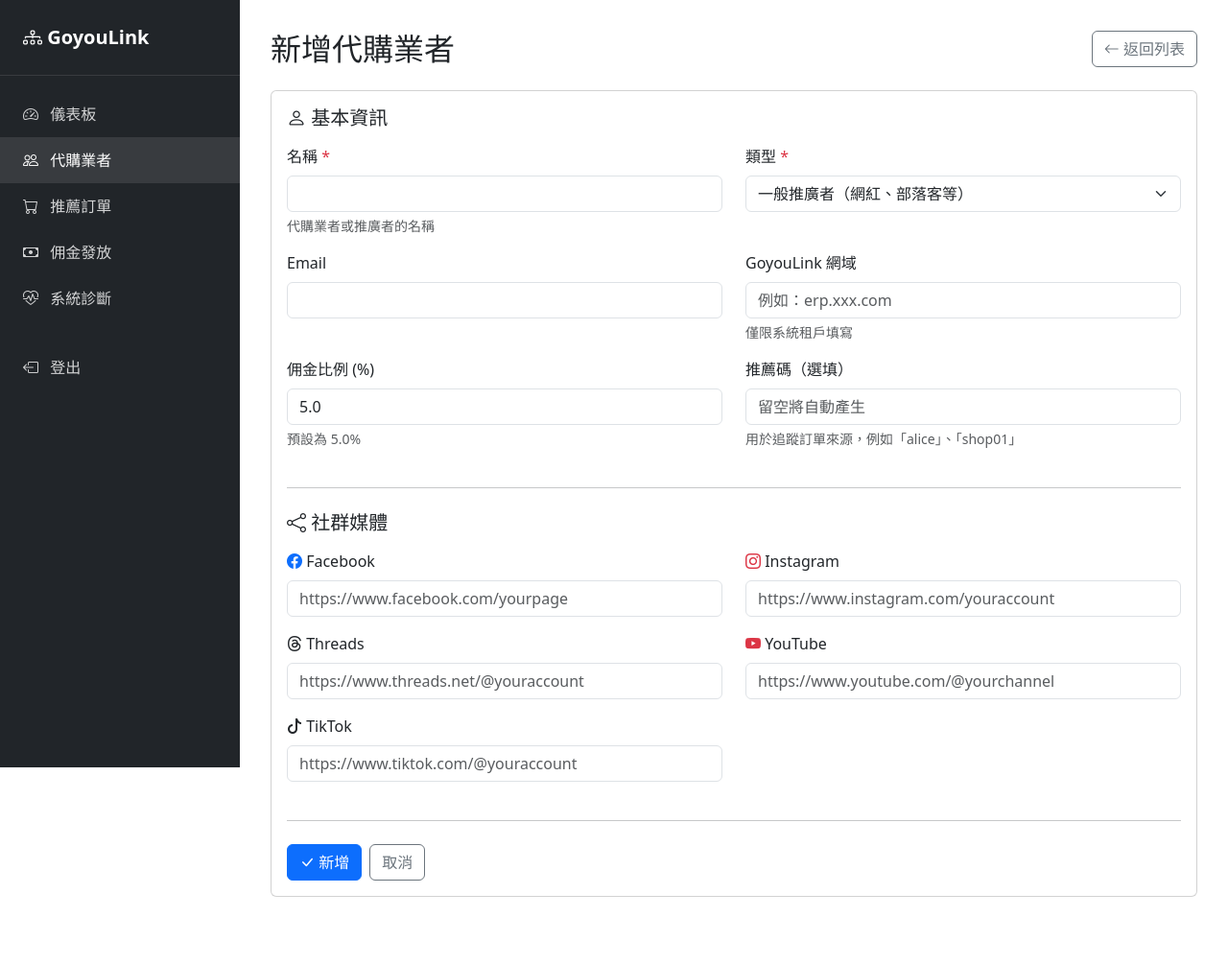
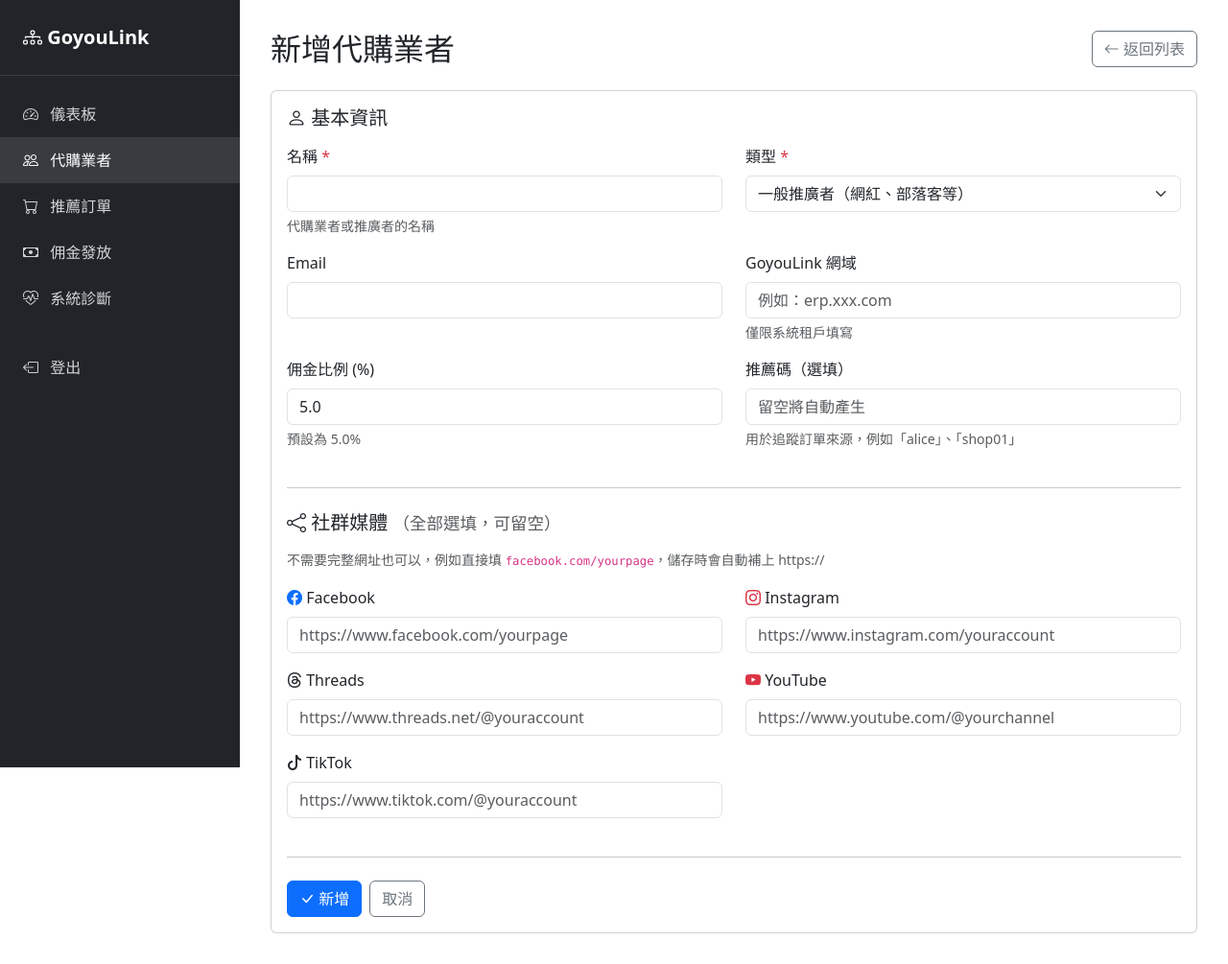
Before and after one commit to fwtjapan/share, a Flask app: page /admin/affiliates/create in a window 1280 px wide. Shown: the whole page at 96% size. Before the commit the page ends 935 px from the top, so only its background shows below. Run offline with Flask 3, Linux system fonts and the light colour scheme; the visitor is signed in with stand-in values (Sample User, id 1).

Commit message:
社群媒體欄位改為真正選填，並修正兩個資料遺失問題
1. 表單顯示字串 "None"、且無法儲存
   affiliate_form.html 用 {{ affiliate.social_facebook if affiliate else '' }}，
   欄位為 NULL 時 Jinja 會把 Python 的 None 印成字串 "None"。
   搭配 type="url"，瀏覽器判定 "None" 不是合法網址而擋住送出，
   五個社群欄位等於變相必填 —— 使用者必須手動清掉每一格才能存檔。
   改為 (affiliate.social_x or '')，並把 type="url" 改成 type="text"。

2. 代購業者儲存個人資料會清空社群連結（資料遺失）
   routes/affiliate.py 的 profile() 無條件寫入五個社群欄位，
   但 profile.html 的表單根本沒有這些輸入框，request.form.get() 一律回傳
   None —— 代購業者每按一次「儲存變更」，管理員幫他設定的社群連結就全被
   清成 NULL。改為只更新表單實際送出的欄位。

3. 新增 models.normalize_url()
   空字串、純空白、字串 "None" 一律轉成 NULL（避免髒資料進資料庫）；
   沒有 scheme 時自動補上 https://，讓使用者可以直接填
   facebook.com/yourpage 而不必打完整網址。
   admin 的新增/編輯與 partner 的個人資料都套用。

4. 表單標示「全部選填，可留空」，並說明可省略 https://。

驗證：normalize_url 9 種輸入、留空新增、省略 scheme、編輯表單不再出現
"None"、以及代購業者存檔不清空社群連結，共 5 組測試全部通過；
既有的金額邏輯、路由、開機、診斷頁、中文商品連結測試亦全數通過。

```diff
--- a/routes/admin.py
+++ b/routes/admin.py
@@ -7,7 +7,7 @@ from models import (
     get_all_affiliates, get_affiliate_by_id, create_affiliate, update_affiliate,
     get_all_orders, update_order_status,
     get_all_payouts, create_payout,
-    get_dashboard_stats, get_affiliate_summary
+    get_dashboard_stats, get_affiliate_summary, normalize_url
 )
 from config import Config
 
@@ -124,11 +124,13 @@ def affiliates_create():
         affiliate_type = request.form.get('type', 'affiliate')
 
         # 社群媒體
-        social_facebook = request.form.get('social_facebook') or None
-        social_instagram = request.form.get('social_instagram') or None
-        social_threads = request.form.get('social_threads') or None
-        social_youtube = request.form.get('social_youtube') or None
-        social_tiktok = request.form.get('social_tiktok') or None
+        # 社群欄位全部選填。normalize_url 會把空字串與字串 'None' 轉成 NULL，
+        # 並自動補上 https://（表單已改為 type="text"，允許不填完整網址）
+        social_facebook = normalize_url(request.form.get('social_facebook'))
+        social_instagram = normalize_url(request.form.get('social_instagram'))
+        social_threads = normalize_url(request.form.get('social_threads'))
+        social_youtube = normalize_url(request.form.get('social_youtube'))
+        social_tiktok = normalize_url(request.form.get('social_tiktok'))
 
         # 修正：原本 float(commission_rate) 對 'abc' 這類非數字輸入會 500
         commission_rate = _parse_number(commission_rate, default=None, cast=float)
@@ -192,11 +194,11 @@ def affiliates_edit(affiliate_id):
             'status': request.form.get('status', 'active'),
             'type': request.form.get('type', 'affiliate'),
             # 社群媒體
-            'social_facebook': request.form.get('social_facebook') or None,
-            'social_instagram': request.form.get('social_instagram') or None,
-            'social_threads': request.form.get('social_threads') or None,
-            'social_youtube': request.form.get('social_youtube') or None,
-            'social_tiktok': request.form.get('social_tiktok') or None
+            'social_facebook': normalize_url(request.form.get('social_facebook')),
+            'social_instagram': normalize_url(request.form.get('social_instagram')),
+            'social_threads': normalize_url(request.form.get('social_threads')),
+            'social_youtube': normalize_url(request.form.get('social_youtube')),
+            'social_tiktok': normalize_url(request.form.get('social_tiktok'))
         }
 
         update_affiliate(affiliate_id, **update_data)
--- a/routes/affiliate.py
+++ b/routes/affiliate.py
@@ -3,7 +3,7 @@ from functools import wraps
 from models import (
     get_affiliate_by_ref_code, get_affiliate_by_id, update_affiliate,
     get_orders_by_affiliate, get_payouts_by_affiliate, get_clicks_by_affiliate,
-    get_affiliate_summary, get_clicks_by_source
+    get_affiliate_summary, get_clicks_by_source, normalize_url
 )
 from config import Config
 import requests
@@ -233,16 +233,22 @@ def profile():
         return redirect(url_for('affiliate.logout'))
 
     if request.method == 'POST':
-        update_data = {
-            'email': request.form.get('email') or None,
-            'social_facebook': request.form.get('social_facebook') or None,
-            'social_instagram': request.form.get('social_instagram') or None,
-            'social_threads': request.form.get('social_threads') or None,
-            'social_youtube': request.form.get('social_youtube') or None,
-            'social_tiktok': request.form.get('social_tiktok') or None
-        }
+        # 【重要修正】原本這裡無條件寫入五個社群欄位，但 profile.html 的表單
+        # 根本沒有這些輸入框 —— request.form.get() 一律回傳 None，
+        # 結果是「代購業者每次儲存個人資料，管理員幫他設定的社群連結就全被清空」。
+        # 現在改成：只更新表單實際有送出的欄位，沒送出的一律不動。
+        update_data = {}
 
-        update_affiliate(affiliate_id, **update_data)
+        if 'email' in request.form:
+            update_data['email'] = (request.form.get('email') or '').strip() or None
+
+        for field in ('social_facebook', 'social_instagram', 'social_threads',
+                      'social_youtube', 'social_tiktok'):
+            if field in request.form:
+                update_data[field] = normalize_url(request.form.get(field))
+
+        if update_data:
+            update_affiliate(affiliate_id, **update_data)
 
         affiliate = get_affiliate_by_id(affiliate_id)
         return render_template('affiliate/profile.html', affiliate=affiliate, success=True)
--- a/templates/admin/affiliate_form.html
+++ b/templates/admin/affiliate_form.html
@@ -58,7 +58,7 @@
                 <div class="col-md-6 mb-3">
                     <label for="commission_rate" class="form-label">佣金比例 (%)</label>
                     <input type="number" class="form-control" id="commission_rate" name="commission_rate"
-                           value="{{ affiliate.commission_rate if affiliate else config.DEFAULT_COMMISSION_RATE }}"
+                           value="{{ (affiliate.commission_rate if affiliate.commission_rate is not none else config.DEFAULT_COMMISSION_RATE) if affiliate else config.DEFAULT_COMMISSION_RATE }}"
                            min="0" max="100" step="0.1">
                     <div class="form-text">預設為 {{ config.DEFAULT_COMMISSION_RATE }}%</div>
                 </div>
@@ -86,14 +86,15 @@
             <hr class="my-4">
 
             <!-- 社群媒體 -->
-            <h5 class="mb-3"><i class="bi bi-share"></i> 社群媒體</h5>
+            <h5 class="mb-3"><i class="bi bi-share"></i> 社群媒體 <small class="text-muted fw-normal">（全部選填，可留空）</small></h5>
+            <p class="text-muted small mb-3">不需要完整網址也可以，例如直接填 <code>facebook.com/yourpage</code>，儲存時會自動補上 https://</p>
             <div class="row">
                 <div class="col-md-6 mb-3">
                     <label for="social_facebook" class="form-label">
                         <i class="bi bi-facebook text-primary"></i> Facebook
                     </label>
-                    <input type="url" class="form-control" id="social_facebook" name="social_facebook"
-                           value="{{ affiliate.social_facebook if affiliate else '' }}"
+                    <input type="text" class="form-control" id="social_facebook" name="social_facebook"
+                           value="{{ (affiliate.social_facebook or '') if affiliate else '' }}"
                            placeholder="https://www.facebook.com/yourpage">
                 </div>
 
@@ -101,8 +102,8 @@
                     <label for="social_instagram" class="form-label">
                         <i class="bi bi-instagram text-danger"></i> Instagram
                     </label>
-                    <input type="url" class="form-control" id="social_instagram" name="social_instagram"
-                           value="{{ affiliate.social_instagram if affiliate else '' }}"
+                    <input type="text" class="form-control" id="social_instagram" name="social_instagram"
+                           value="{{ (affiliate.social_instagram or '') if affiliate else '' }}"
                            placeholder="https://www.instagram.com/youraccount">
                 </div>
             </div>
@@ -112,8 +113,8 @@
                     <label for="social_threads" class="form-label">
                         <i class="bi bi-threads text-dark"></i> Threads
                     </label>
-                    <input type="url" class="form-control" id="social_threads" name="social_threads"
-                           value="{{ affiliate.social_threads if affiliate else '' }}"
+                    <input type="text" class="form-control" id="social_threads" name="social_threads"
+                           value="{{ (affiliate.social_threads or '') if affiliate else '' }}"
                            placeholder="https://www.threads.net/@youraccount">
                 </div>
 
@@ -121,8 +122,8 @@
                     <label for="social_youtube" class="form-label">
                         <i class="bi bi-youtube text-danger"></i> YouTube
                     </label>
-                    <input type="url" class="form-control" id="social_youtube" name="social_youtube"
-                           value="{{ affiliate.social_youtube if affiliate else '' }}"
+                    <input type="text" class="form-control" id="social_youtube" name="social_youtube"
+                           value="{{ (affiliate.social_youtube or '') if affiliate else '' }}"
                            placeholder="https://www.youtube.com/@yourchannel">
                 </div>
             </div>
@@ -132,8 +133,8 @@
                     <label for="social_tiktok" class="form-label">
                         <i class="bi bi-tiktok text-dark"></i> TikTok
                     </label>
-                    <input type="url" class="form-control" id="social_tiktok" name="social_tiktok"
-                           value="{{ affiliate.social_tiktok if affiliate else '' }}"
+                    <input type="text" class="form-control" id="social_tiktok" name="social_tiktok"
+                           value="{{ (affiliate.social_tiktok or '') if affiliate else '' }}"
                            placeholder="https://www.tiktok.com/@youraccount">
                 </div>
             </div>
```
Also changed, not shown: models/__init__.py (+20 -0 lines).
